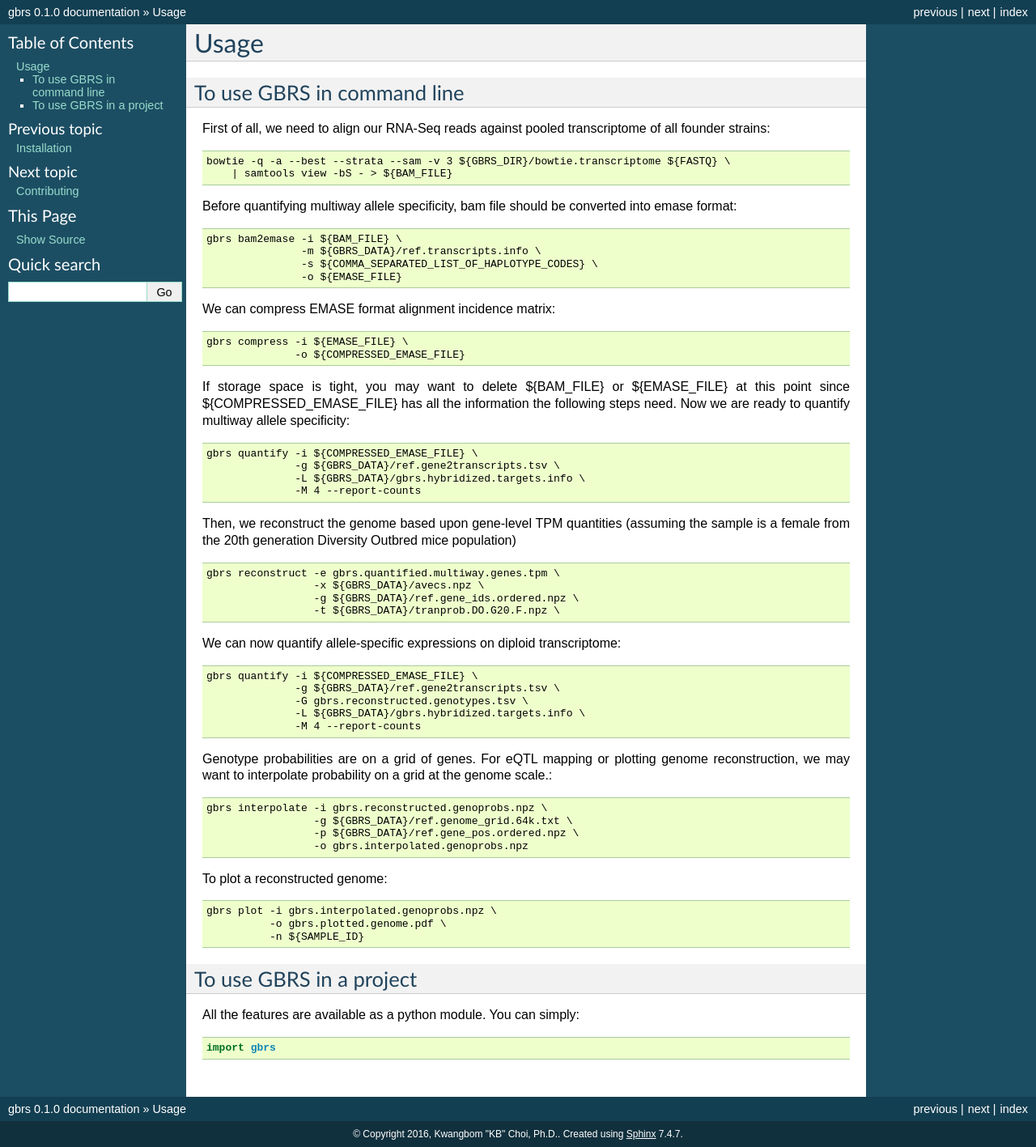
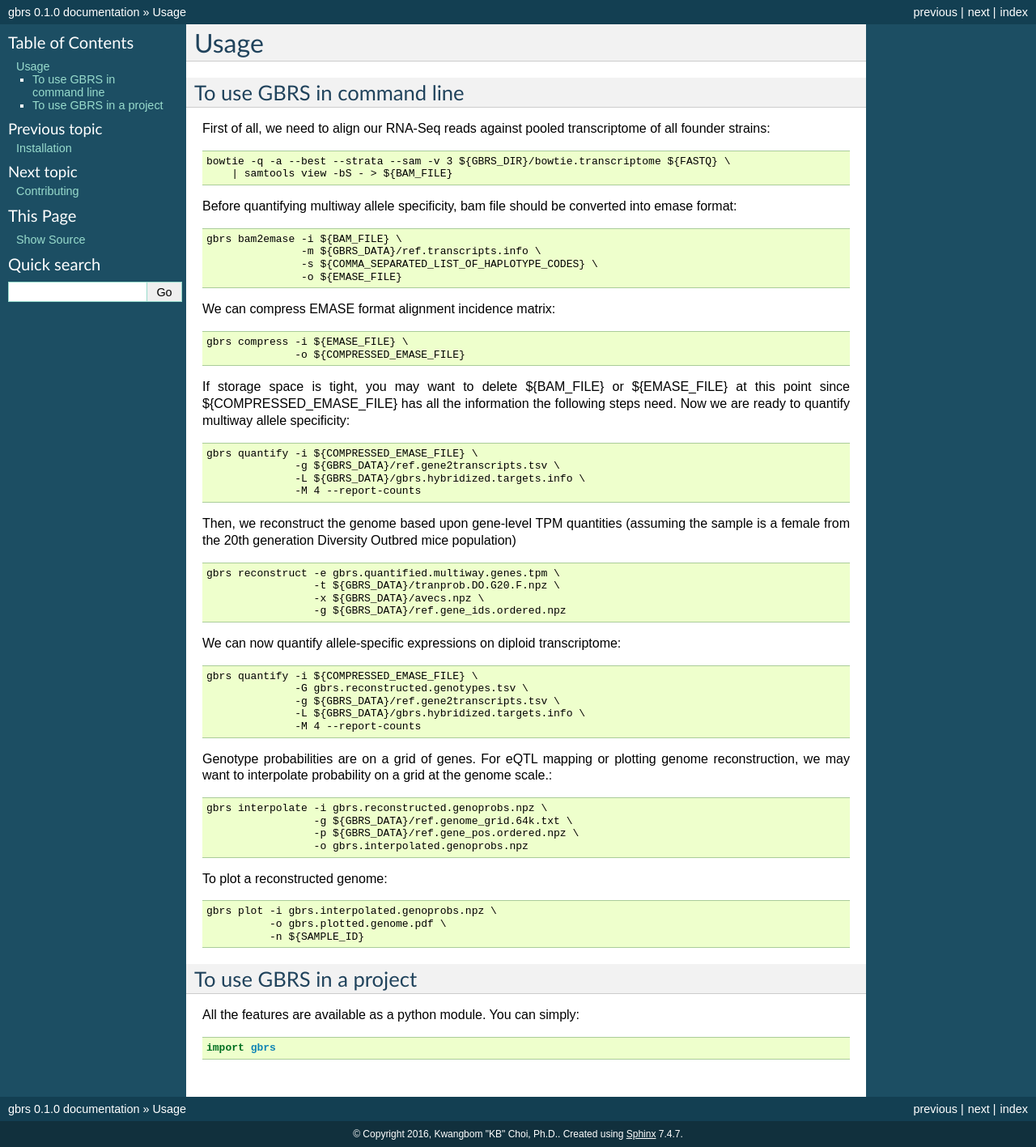
Before and after one commit to churchill-lab/gbrs, a Sphinx documentation site: the page built from docs/usage.rst, in a window 1280 px wide. Shown: the whole page at 81% size. Built offline with Sphinx 7.4.7, drawn with Linux system fonts in a browser that asks for light colours.

Commit message:
Ready to release

```diff
--- a/docs/usage.rst
+++ b/docs/usage.rst
@@ -32,15 +32,15 @@ If storage space is tight, you may want to delete ${BAM_FILE} or ${EMASE_FILE} a
 Then, we reconstruct the genome based upon gene-level TPM quantities (assuming the sample is a female from the 20th generation Diversity Outbred mice population) ::
 
     gbrs reconstruct -e gbrs.quantified.multiway.genes.tpm \
+                     -t ${GBRS_DATA}/tranprob.DO.G20.F.npz \
                      -x ${GBRS_DATA}/avecs.npz \
-                     -g ${GBRS_DATA}/ref.gene_ids.ordered.npz \
-                     -t ${GBRS_DATA}/tranprob.DO.G20.F.npz \
+                     -g ${GBRS_DATA}/ref.gene_ids.ordered.npz
 
 We can now quantify allele-specific expressions on diploid transcriptome::
 
     gbrs quantify -i ${COMPRESSED_EMASE_FILE} \
+                  -G gbrs.reconstructed.genotypes.tsv \
                   -g ${GBRS_DATA}/ref.gene2transcripts.tsv \
-                  -G gbrs.reconstructed.genotypes.tsv \
                   -L ${GBRS_DATA}/gbrs.hybridized.targets.info \
                   -M 4 --report-counts
 
```
Also changed, not shown: 2 other files.
